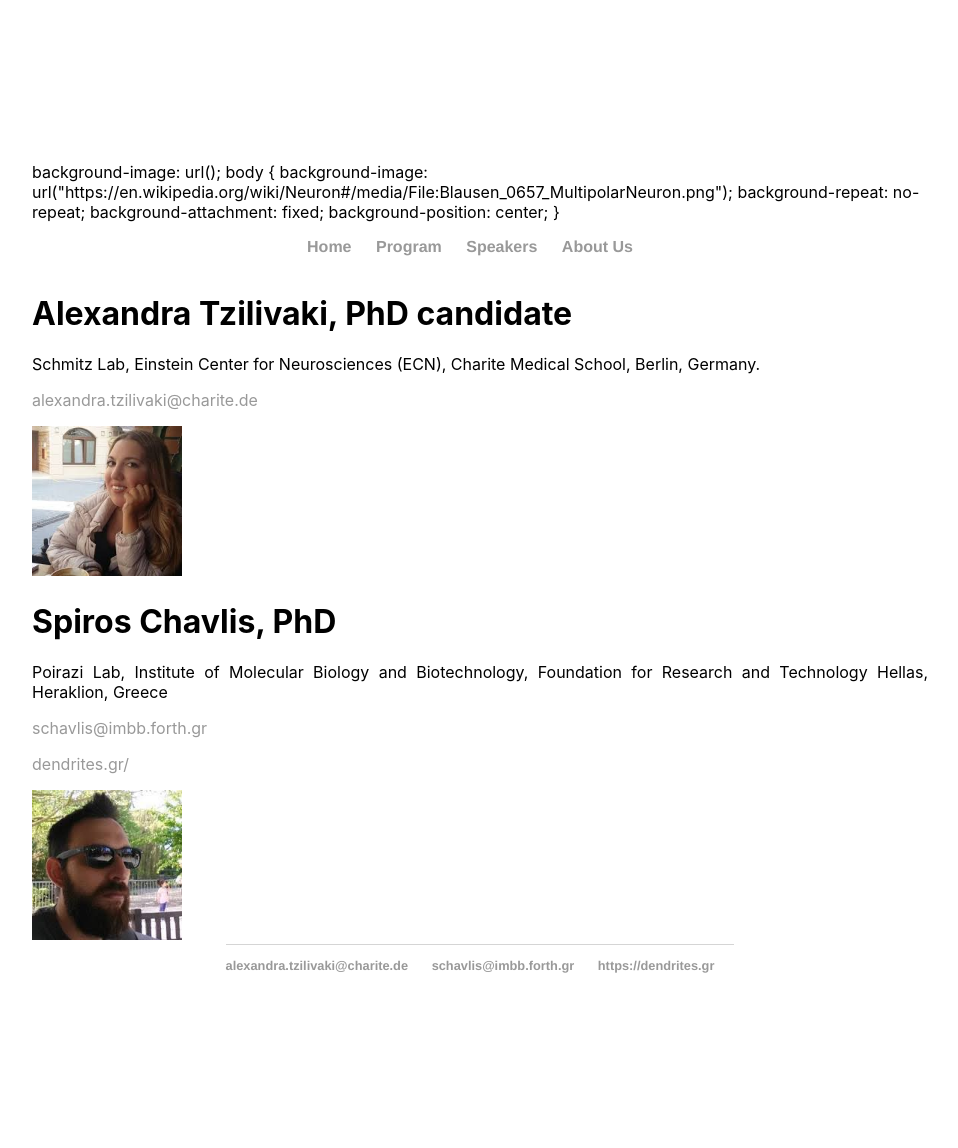
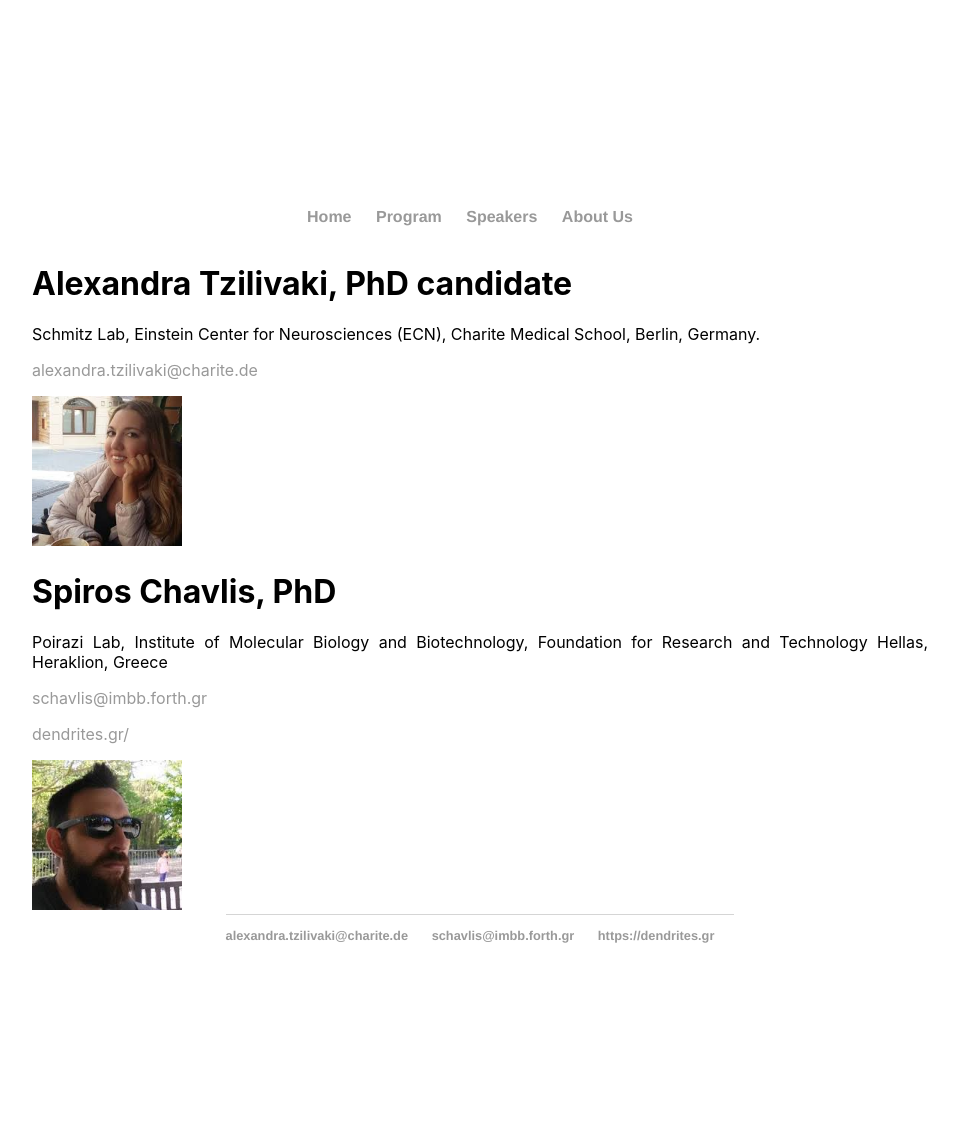
Before and after one commit to spirosChv/ocns2021interneurons, a Jekyll site: the page built from aboutus/index.html, in a window 1280 px wide. Shown: the whole page, without its empty margins (160-1118 px from the left). Built offline with Jekyll 4.4.1, drawn with Linux system fonts in a browser that asks for light colours.

Commit message:
Update default.html

```diff
--- a/_layouts/default.html
+++ b/_layouts/default.html
@@ -6,13 +6,6 @@
 			<link rel="stylesheet" type="text/css" href="/css/main.css">
 		</head>
 		<body>
-            		background-image: url();
-      body {
-        background-image: url("https://en.wikipedia.org/wiki/Neuron#/media/File:Blausen_0657_MultipolarNeuron.png");
-        background-repeat: no-repeat;
-        background-attachment: fixed;
-        background-position: center;
-      }
 			<nav>
 	    		<ul>
 	        		<li><a href="/">Home</a></li>
```
